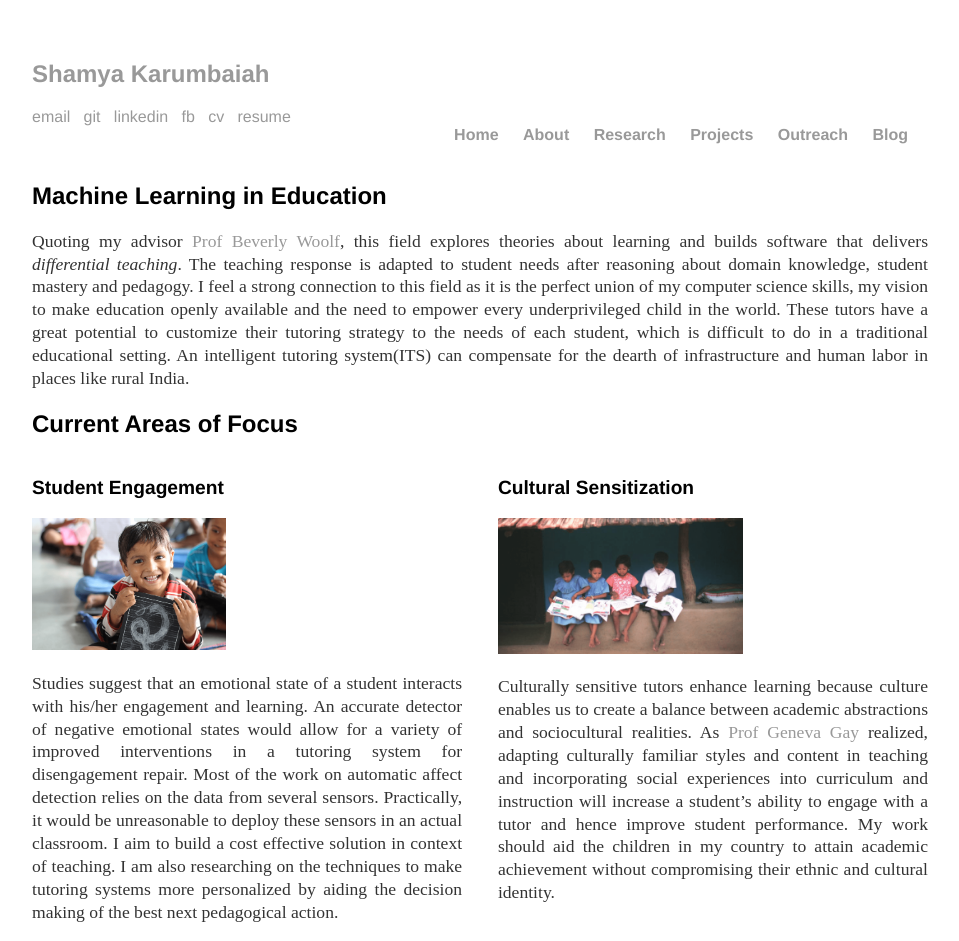
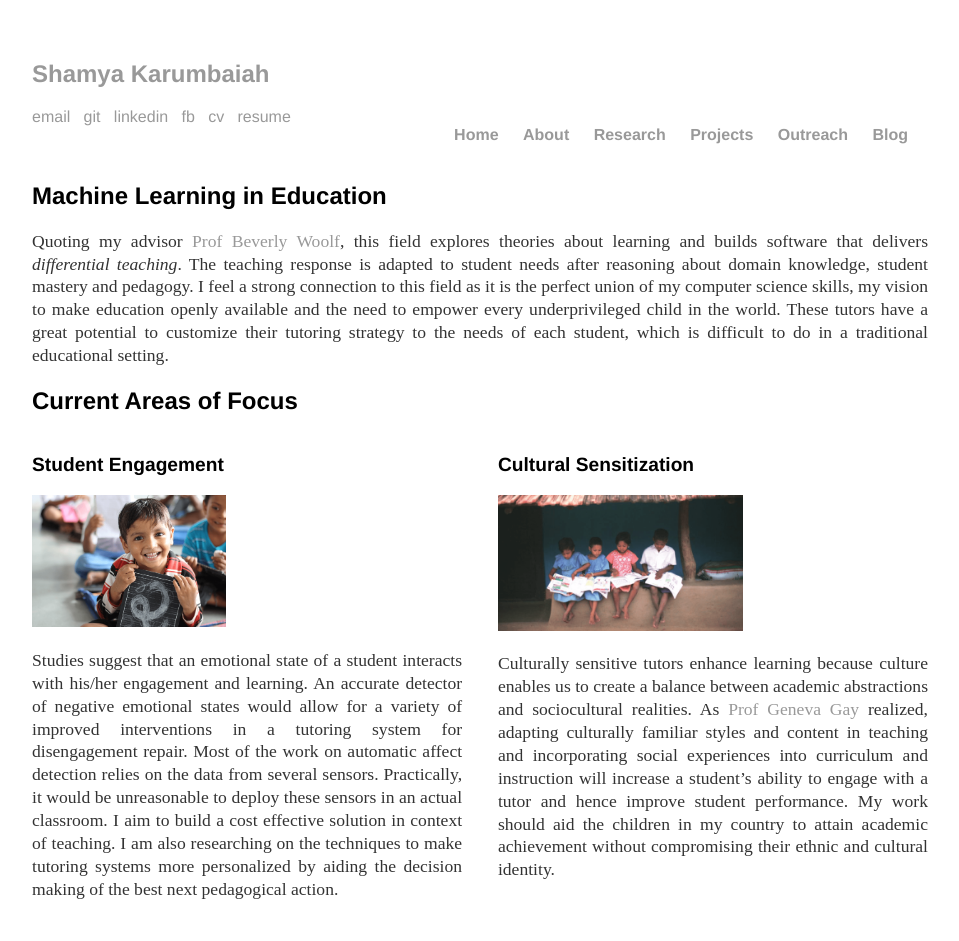
Before and after one commit to Shamya/shamyatest.github.io, a Jekyll site: the page built from research/index.html, in a window 1280 px wide. Shown: the whole page, without its empty margins (160-1119 px from the left). Built offline with Jekyll 4.4.1, drawn with Linux system fonts in a browser that asks for light colours; after the commit the page ends 918 px from its top, so only the background shows below that.

Commit message:
Update index.html

```diff
--- a/research/index.html
+++ b/research/index.html
@@ -5,7 +5,7 @@
 <div class="blurb">
 	<br>
         <h2>Machine Learning in Education</h2>
-	<p>Quoting my advisor <a href="http://centerforknowledgecommunication.com/05bpwabout.html"> Prof Beverly Woolf</a>, this field explores theories about learning and builds software that delivers <em>differential teaching</em>. The teaching response is adapted to student needs after reasoning about domain knowledge, student mastery and pedagogy. I feel a strong connection to this field as it is the perfect union of my computer science skills, my vision to make education openly available and the need to empower every underprivileged child in the world. These tutors have a great potential to customize their tutoring strategy to the needs of each student, which is difficult to do in a traditional educational setting. An intelligent tutoring system(ITS) can compensate for the dearth of infrastructure and human labor in places like rural India. </p>
+	<p>Quoting my advisor <a href="http://centerforknowledgecommunication.com/05bpwabout.html"> Prof Beverly Woolf</a>, this field explores theories about learning and builds software that delivers <em>differential teaching</em>. The teaching response is adapted to student needs after reasoning about domain knowledge, student mastery and pedagogy. I feel a strong connection to this field as it is the perfect union of my computer science skills, my vision to make education openly available and the need to empower every underprivileged child in the world. These tutors have a great potential to customize their tutoring strategy to the needs of each student, which is difficult to do in a traditional educational setting. </p>
 
 	<h2>Current Areas of Focus</h2>
 	<div class="section1">
```
